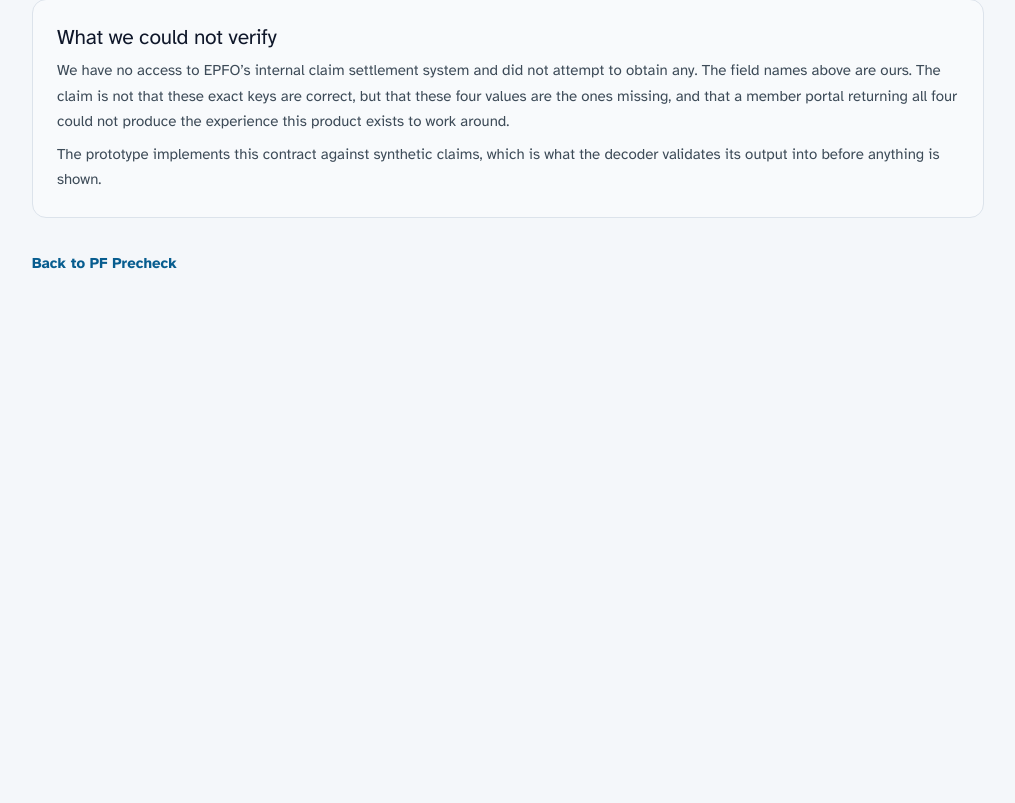
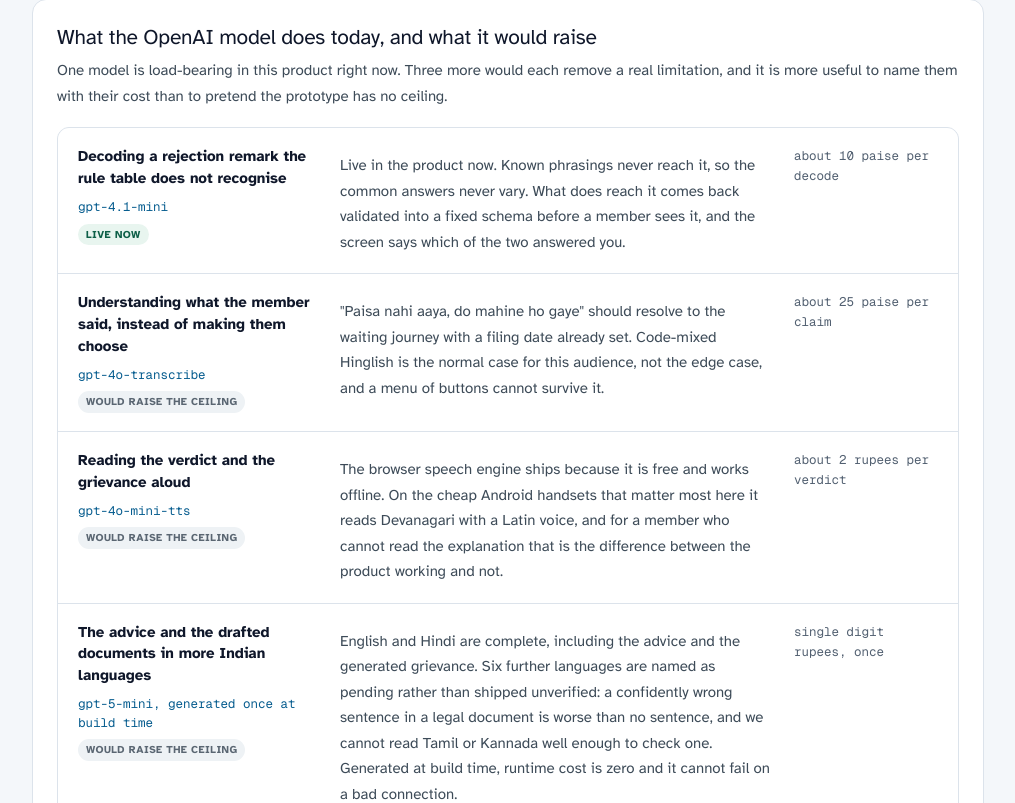
Before and after one commit to aariz51/EPFO-Claim-Rejection-Copilot, a Next.js app: page /proposal in a window 1280 px wide. Shown: the part 2737-3540 px from the top of the page, without its empty margins (132-1147 px from the left). Before the commit the page ends 3091 px from the top, so only its background shows below. Built offline with nearby package versions, Linux system fonts and the light colour scheme.

Commit message:
Name the OpenAI models: what runs today and what would raise the ceiling

```diff
--- a/app/globals.css
+++ b/app/globals.css
@@ -505,3 +505,13 @@ button { cursor: pointer; }
 :root[data-contrast='high'] .simple-primary { background: #000; color: #fff; border: 2px solid #000; }
 :root[data-contrast='high'] .assist-chip.on { background: #000; color: #fff; }
 :root[data-contrast='high'] :focus-visible { outline: 4px solid #000; outline-offset: 3px; }
+/* the model table on /proposal */
+.spec-modeltable { margin-top: 18px; display: grid; gap: 1px; background: var(--line); border: 1px solid var(--line); border-radius: 12px; overflow: hidden; }
+.spec-modelrow { background: var(--surface); padding: 18px 20px; display: grid; gap: 12px; }
+@media (min-width: 900px) { .spec-modelrow { grid-template-columns: 15rem 1fr 9rem; gap: 22px; align-items: start; } }
+.spec-model-job { margin: 0; font-size: 15px; font-weight: 700; line-height: 1.45; }
+.spec-model-name { margin: 8px 0 0; font-family: var(--font-geist-mono), monospace; font-size: 12.5px; color: var(--accent); }
+.spec-pill { display: block; width: fit-content; margin-top: 7px; padding: 3px 8px; border-radius: 999px; background: #eef2f5; color: #5a6672; font-family: var(--font-atkinson), sans-serif; font-size: 10.5px; font-weight: 700; letter-spacing: .04em; text-transform: uppercase; }
+.spec-pill.live { background: var(--success-soft); color: #0d5f47; }
+.spec-model-cost { margin: 0; font-family: var(--font-geist-mono), monospace; font-size: 12.5px; line-height: 1.6; color: var(--muted-ink); }
+.spec-model-note { color: var(--muted-ink); font-size: 13.5px; }
--- a/app/proposal/page.tsx
+++ b/app/proposal/page.tsx
@@ -15,6 +15,41 @@ export const metadata = {
   description:
     'The four changes that would make this product unnecessary, written as a spec rather than a pitch.',
 };
+
+const MODEL_ROLES = [
+  {
+    job: 'Decoding a rejection remark the rule table does not recognise',
+    model: 'gpt-4.1-mini',
+    live: true,
+    today:
+      'Live in the product now. Known phrasings never reach it, so the common answers never vary. What does reach it comes back validated into a fixed schema before a member sees it, and the screen says which of the two answered you.',
+    cost: 'about 10 paise per decode',
+  },
+  {
+    job: 'Understanding what the member said, instead of making them choose',
+    model: 'gpt-4o-transcribe',
+    live: false,
+    today:
+      '"Paisa nahi aaya, do mahine ho gaye" should resolve to the waiting journey with a filing date already set. Code-mixed Hinglish is the normal case for this audience, not the edge case, and a menu of buttons cannot survive it.',
+    cost: 'about 25 paise per claim',
+  },
+  {
+    job: 'Reading the verdict and the grievance aloud',
+    model: 'gpt-4o-mini-tts',
+    live: false,
+    today:
+      'The browser speech engine ships because it is free and works offline. On the cheap Android handsets that matter most here it reads Devanagari with a Latin voice, and for a member who cannot read the explanation that is the difference between the product working and not.',
+    cost: 'about 2 rupees per verdict',
+  },
+  {
+    job: 'The advice and the drafted documents in more Indian languages',
+    model: 'gpt-5-mini, generated once at build time',
+    live: false,
+    today:
+      'English and Hindi are complete, including the advice and the generated grievance. Six further languages are named as pending rather than shipped unverified: a confidently wrong sentence in a legal document is worse than no sentence, and we cannot read Tamil or Kannada well enough to check one. Generated at build time, runtime cost is zero and it cannot fail on a bad connection.',
+    cost: 'single digit rupees, once',
+  },
+];
 
 const CHANGES = [
   {
@@ -146,6 +181,37 @@ export default function ProposalPage() {
         </ul>
       </section>
 
+      <section className="spec-box">
+        <h2 className="spec-h2">What the OpenAI model does today, and what it would raise</h2>
+        <p className="spec-p">
+          One model is load-bearing in this product right now. Three more would each remove
+          a real limitation, and it is more useful to name them with their cost than to
+          pretend the prototype has no ceiling.
+        </p>
+        <div className="spec-modeltable">
+          {MODEL_ROLES.map((r) => (
+            <div key={r.job} className="spec-modelrow">
+              <div>
+                <p className="spec-model-job">{r.job}</p>
+                <p className="spec-model-name">
+                  {r.model}
+                  <span className={r.live ? 'spec-pill live' : 'spec-pill'}>
+                    {r.live ? 'live now' : 'would raise the ceiling'}
+                  </span>
+                </p>
+              </div>
+              <p className="spec-p">{r.today}</p>
+              <p className="spec-model-cost">{r.cost}</p>
+            </div>
+          ))}
+        </div>
+        <p className="spec-p spec-model-note">
+          Costs are order-of-magnitude estimates from published token pricing, not measured
+          invoices. They are here because a proposal that ignores what it costs to run is not
+          a proposal.
+        </p>
+      </section>
+
       <section className="spec-box spec-box-quiet">
         <h2 className="spec-h2">What we could not verify</h2>
         <p className="spec-p">
```
